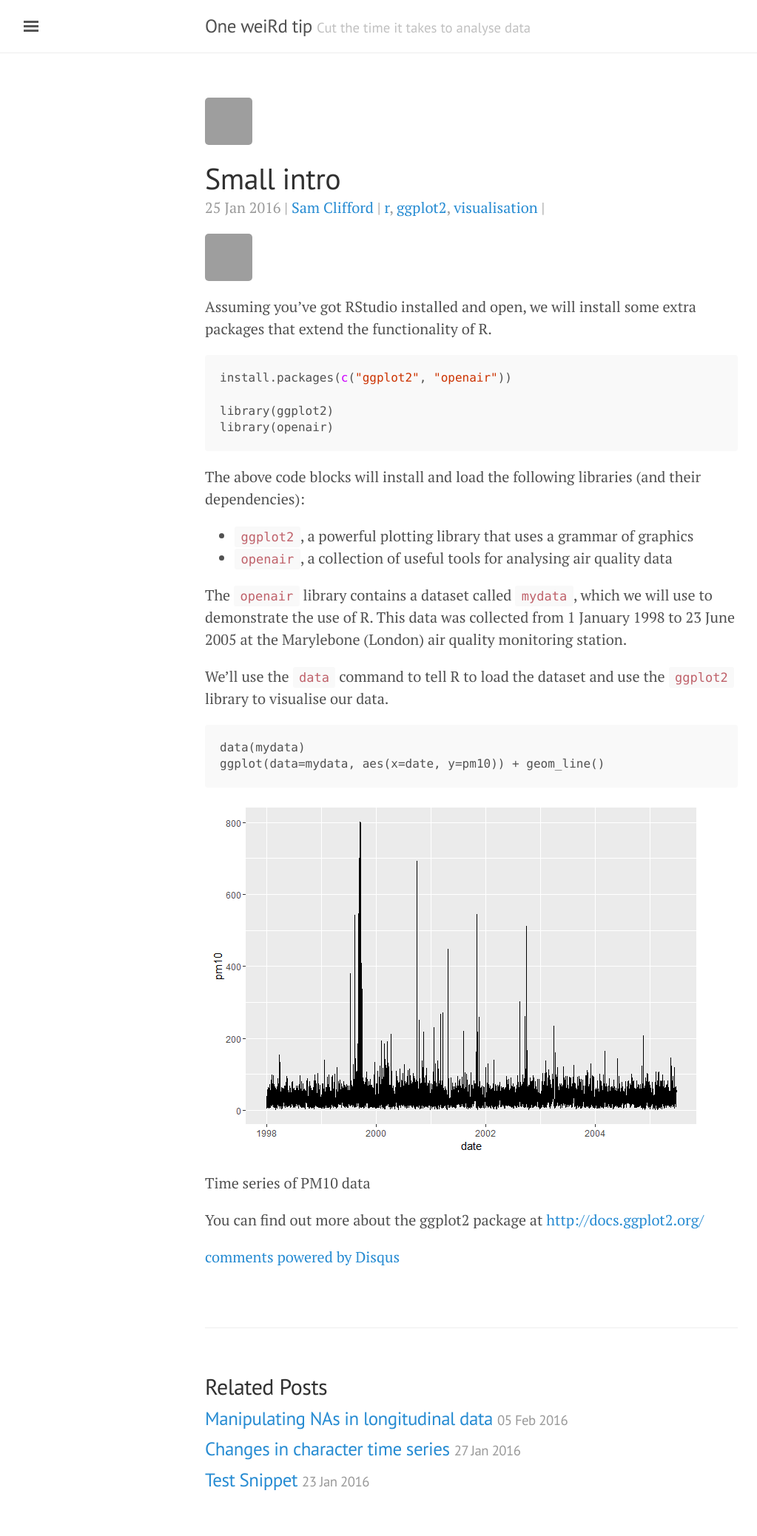
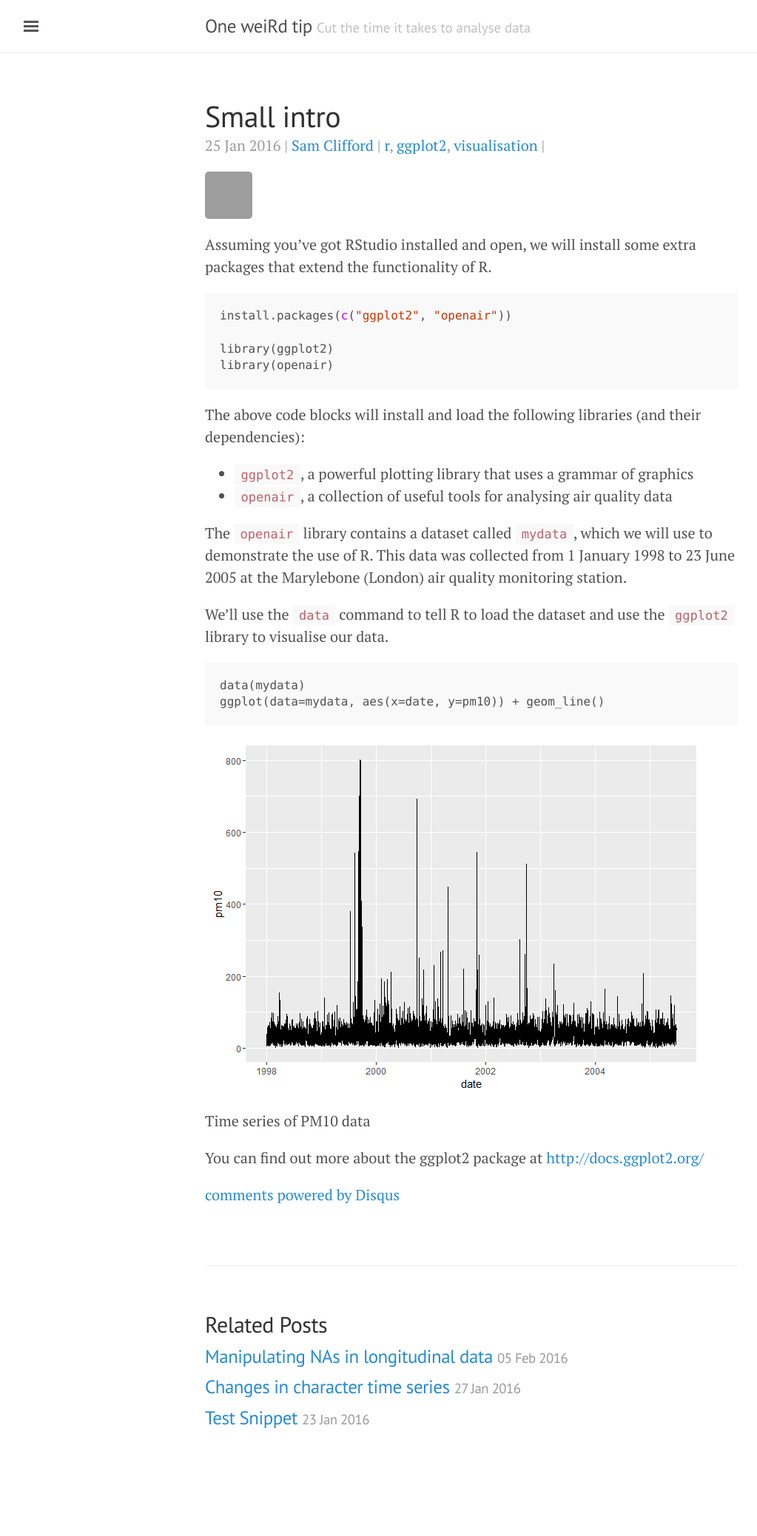
Before and after one commit to bragqut/bragqut.github.io, a Jekyll site: the page built from _posts/2016-01-25-small-intro.md, in a window 1280 px wide. Shown: the whole page at 74% size, without its empty margins (3-1026 px from the left). Built offline with Jekyll 4.4.1, drawn with Linux system fonts in a browser that asks for light colours; comment, search, counter and statistics services are not loaded; after the commit the page ends 1993 px from its top, so only the background shows below that; grey boxes are pictures that could not be loaded.

Commit message:
no, we can't

```diff
--- a/_layouts/post.html
+++ b/_layouts/post.html
@@ -7,7 +7,7 @@ layout: default
 {% assign author = site.authors[page.author] %}
 
 <div class="post">
-  <h1 class="post-title"><a href="https://github.com/{{author.github}}" ><img src="http://www.gravatar.com/avatar/{{ author.gravatar }}?s=64"></a> {{ page.title }}</h1>
+  <h1 class="post-title">{{ page.title }}</h1>
 
   {% include commentscount.html %}
 
```
